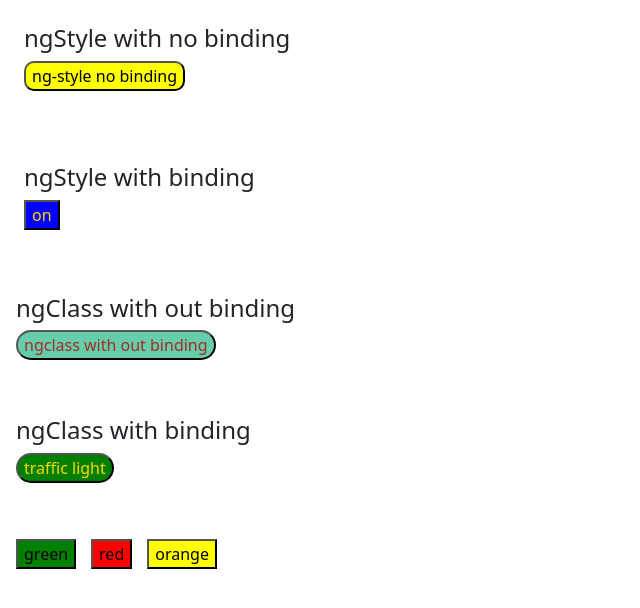
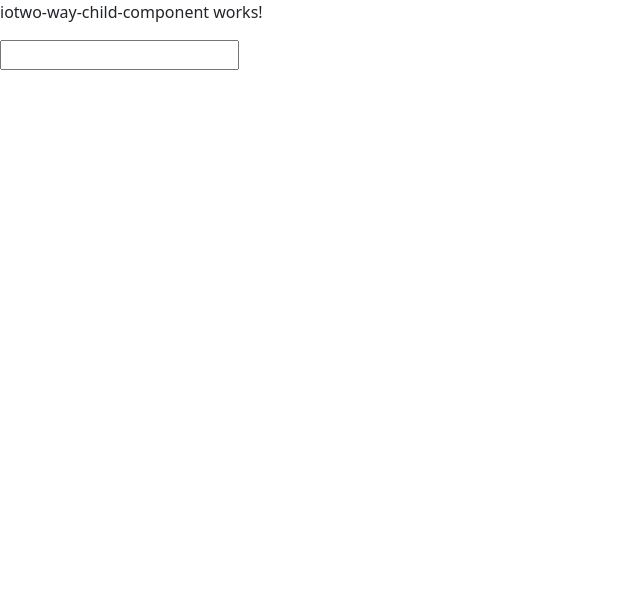
Before and after one commit to mahendrapmisard/Angular-prac, an Angular app: page / in a window 1280 px wide. Shown: the top 608 px of the page, without its empty margins (0-640 px from the left). Built offline with nearby package versions, Linux system fonts and the light colour scheme.

Commit message:
initial twowayio

```diff
--- a/src/app/app.html
+++ b/src/app/app.html
@@ -1,4 +1,5 @@
 <!-- <app-viewparentcomponent></app-viewparentcomponent> -->
-<app-second></app-second>
+<!-- <app-second></app-second> -->
 <!-- <app-first></app-first> -->
 <!-- <app-powerbill></app-powerbill> -->
+<app-iotwo-way-parent-component></app-iotwo-way-parent-component>
--- a/src/app/app.ts
+++ b/src/app/app.ts
@@ -5,10 +5,11 @@ import { NgStyle } from '@angular/common';
 import { Viewparentcomponent } from './viewparentcomponent/viewparentcomponent';
 import { Second } from './second/second';
 import { Powerbill } from './powerbill/powerbill';
+import { IOTwoWayParentComponent } from './iotwo-way-parent-component/iotwo-way-parent-component';
 
 @Component({
   selector: 'app-root',
-  imports: [RouterOutlet, First, NgStyle, Second, First,Powerbill],
+  imports: [RouterOutlet, First, NgStyle, Second, First,Powerbill, IOTwoWayParentComponent],
   templateUrl: './app.html',
   styleUrl: './app.css',
 })
--- /dev/null
+++ b/src/app/iotwo-way-child-component/iotwo-way-child-component.html
@@ -0,0 +1,4 @@
+<p>iotwo-way-child-component works!</p>
+<!-- <button (click)="convertto()">click here</button> -->
+<!-- <h4>{{ uppervalue }}</h4> -->
+<h4>{{ incomingValue }}</h4>
--- /dev/null
+++ b/src/app/iotwo-way-parent-component/iotwo-way-parent-component.html
@@ -0,0 +1,5 @@
+<!-- <p>iotwo-way-parent-component works!</p> -->
+<app-iotwo-way-child-component [incomingValue]="inputtemp.value"></app-iotwo-way-child-component>
+
+<input type="text" #inputtemp />
+<!-- <button class="btn btn-primary" ></button> -->
```
Also changed, not shown: src/app/iotwo-way-child-component/iotwo-way-child-component.ts (added, +15 -0 lines), src/app/iotwo-way-parent-component/iotwo-way-parent-component.ts (added, +10 -0 lines), src/app/iotwo-way-child-component/iotwo-way-child-component.css (added), src/app/iotwo-way-parent-component/iotwo-way-parent-component.css (added), 2 other files (tests, documents, lock files or other folders).
